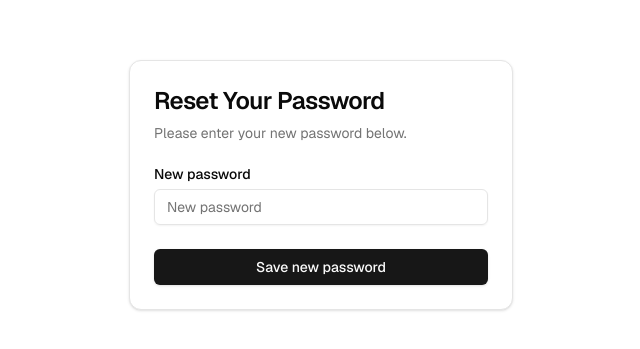
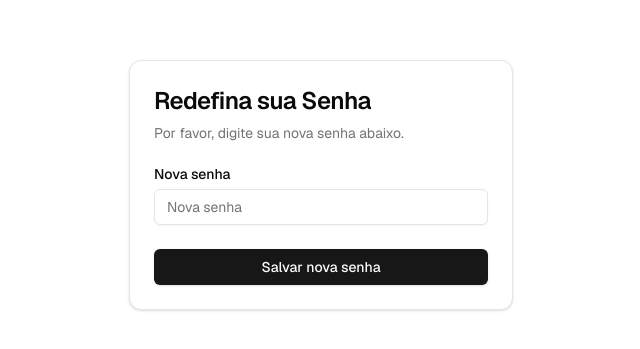
Before and after one commit to ClaudemirWork/teaplus-working, a Next.js app: page /auth/update-password in a window 1280 px wide. Shown: the part 215-564 px from the top of the page, without its empty margins (319-959 px from the left). Built offline with nearby package versions, Linux system fonts and the light colour scheme.

Commit message:
Update update-password-form.tsx

```diff
--- a/components/update-password-form.tsx
+++ b/components/update-password-form.tsx
@@ -1,7 +1,9 @@
 "use client";
 
-import { cn } from "@/lib/utils";
-import { createClient } from "@/lib/supabase/client";
+// CORREÇÃO: Usando o alias '@' para encontrar os arquivos no novo local central
+import { cn } from "@/app/utils/utils";
+import { createClient } from "@/app/utils/supabaseClient";
+
 import { Button } from "@/components/ui/button";
 import {
   Card,
@@ -33,8 +35,8 @@ export function UpdatePasswordForm({
     try {
       const { error } = await supabase.auth.updateUser({ password });
       if (error) throw error;
-      // Update this route to redirect to an authenticated route. The user already has an active session.
-      router.push("/protected");
+      // CORREÇÃO: Redirecionando para a página correta após a ação
+      router.push("/profileselection");
     } catch (error: unknown) {
       setError(error instanceof Error ? error.message : "An error occurred");
     } finally {
@@ -46,20 +48,20 @@ export function UpdatePasswordForm({
     <div className={cn("flex flex-col gap-6", className)} {...props}>
       <Card>
         <CardHeader>
-          <CardTitle className="text-2xl">Reset Your Password</CardTitle>
+          <CardTitle className="text-2xl">Redefina sua Senha</CardTitle>
           <CardDescription>
-            Please enter your new password below.
+            Por favor, digite sua nova senha abaixo.
           </CardDescription>
         </CardHeader>
         <CardContent>
           <form onSubmit={handleForgotPassword}>
             <div className="flex flex-col gap-6">
               <div className="grid gap-2">
-                <Label htmlFor="password">New password</Label>
+                <Label htmlFor="password">Nova senha</Label>
                 <Input
                   id="password"
                   type="password"
-                  placeholder="New password"
+                  placeholder="Nova senha"
                   required
                   value={password}
                   onChange={(e) => setPassword(e.target.value)}
@@ -67,7 +69,7 @@ export function UpdatePasswordForm({
               </div>
               {error && <p className="text-sm text-red-500">{error}</p>}
               <Button type="submit" className="w-full" disabled={isLoading}>
-                {isLoading ? "Saving..." : "Save new password"}
+                {isLoading ? "Salvando..." : "Salvar nova senha"}
               </Button>
             </div>
           </form>
```
Lines whose indentation alone changed are shown as unchanged.
